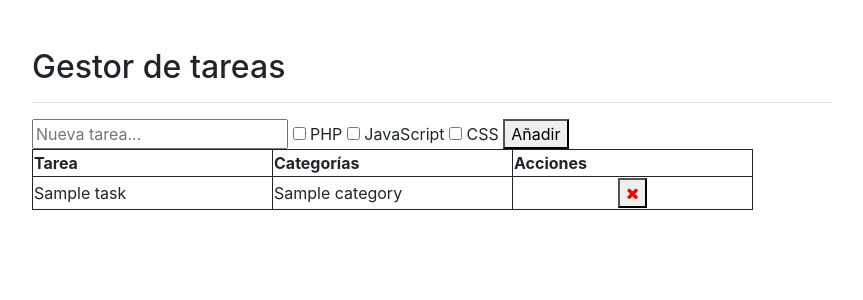
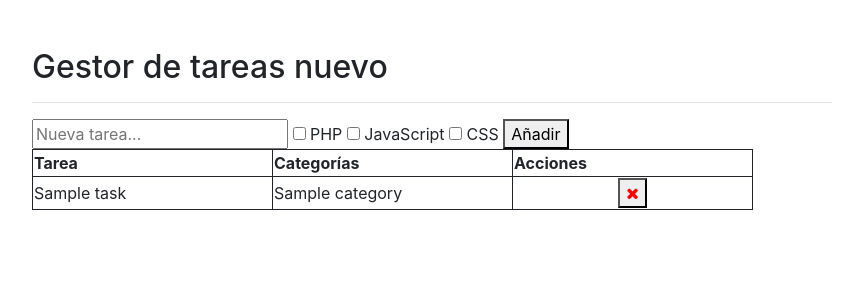
Before and after one commit to mdire93/pruebaphp, a Symfony app: template templates/base.html.twig in a window 1280 px wide. Shown: the top 300 px of the page, without its empty margins (32-895 px from the left). Run offline with Twig, Linux system fonts and the light colour scheme; the template is opened without the code that fills it: most values are stand-ins (such as "Sample title", 1, 10 or a date in 2020); some libraries are stand-ins or nearby versions.

Commit message:
base.html: nuevo título

```diff
--- a/templates/base.html.twig
+++ b/templates/base.html.twig
@@ -14,7 +14,7 @@
         {% endblock %}
     </head>
     <body>
-        <h2>Gestor de tareas</h2>
+        <h2>Gestor de tareas nuevo</h2>
                 <hr>
                     <form action=" {{ path('new')}}">
                         <input type="text" placeholder="Nueva tarea..." name="task" id="task">
```
